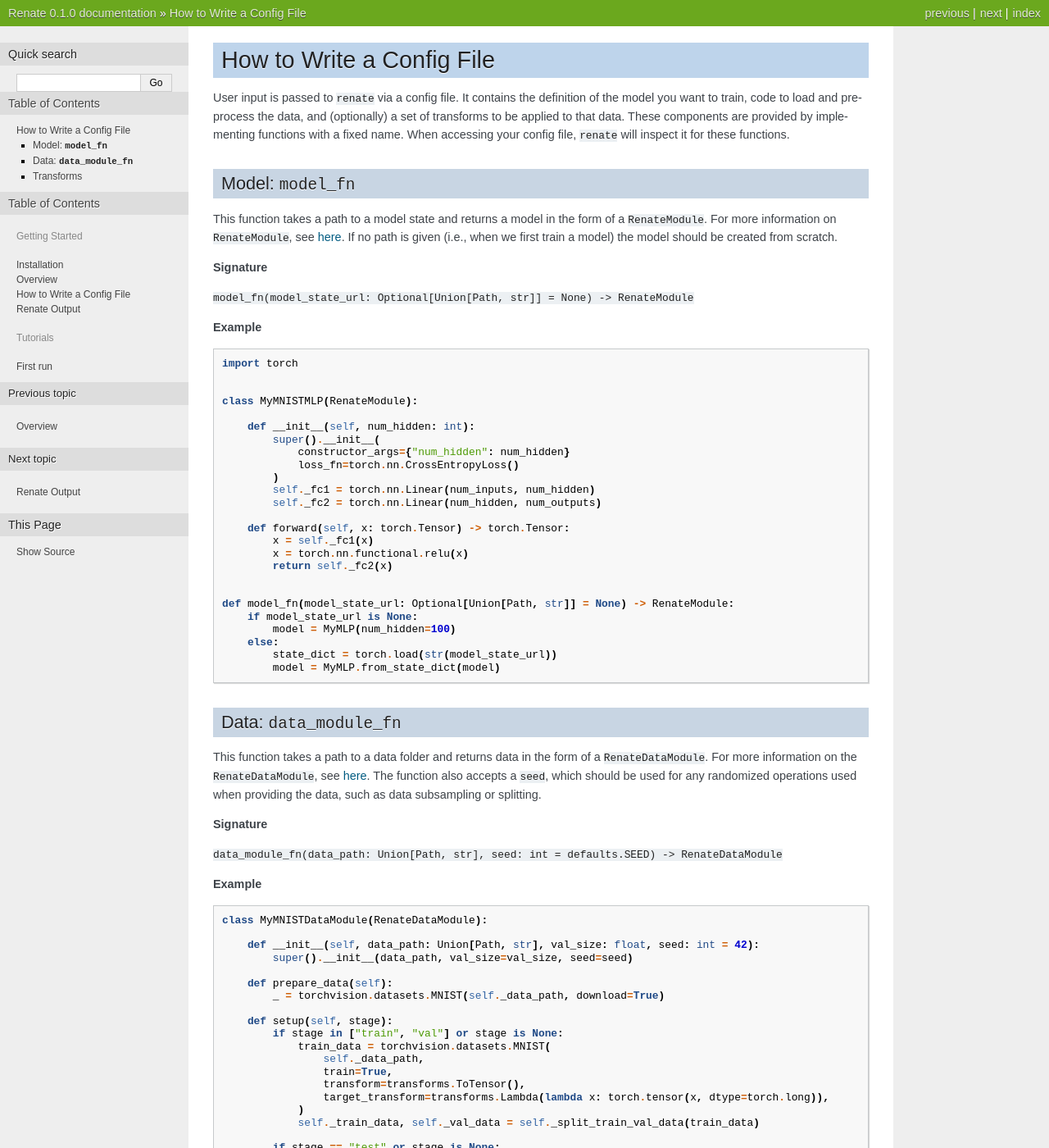
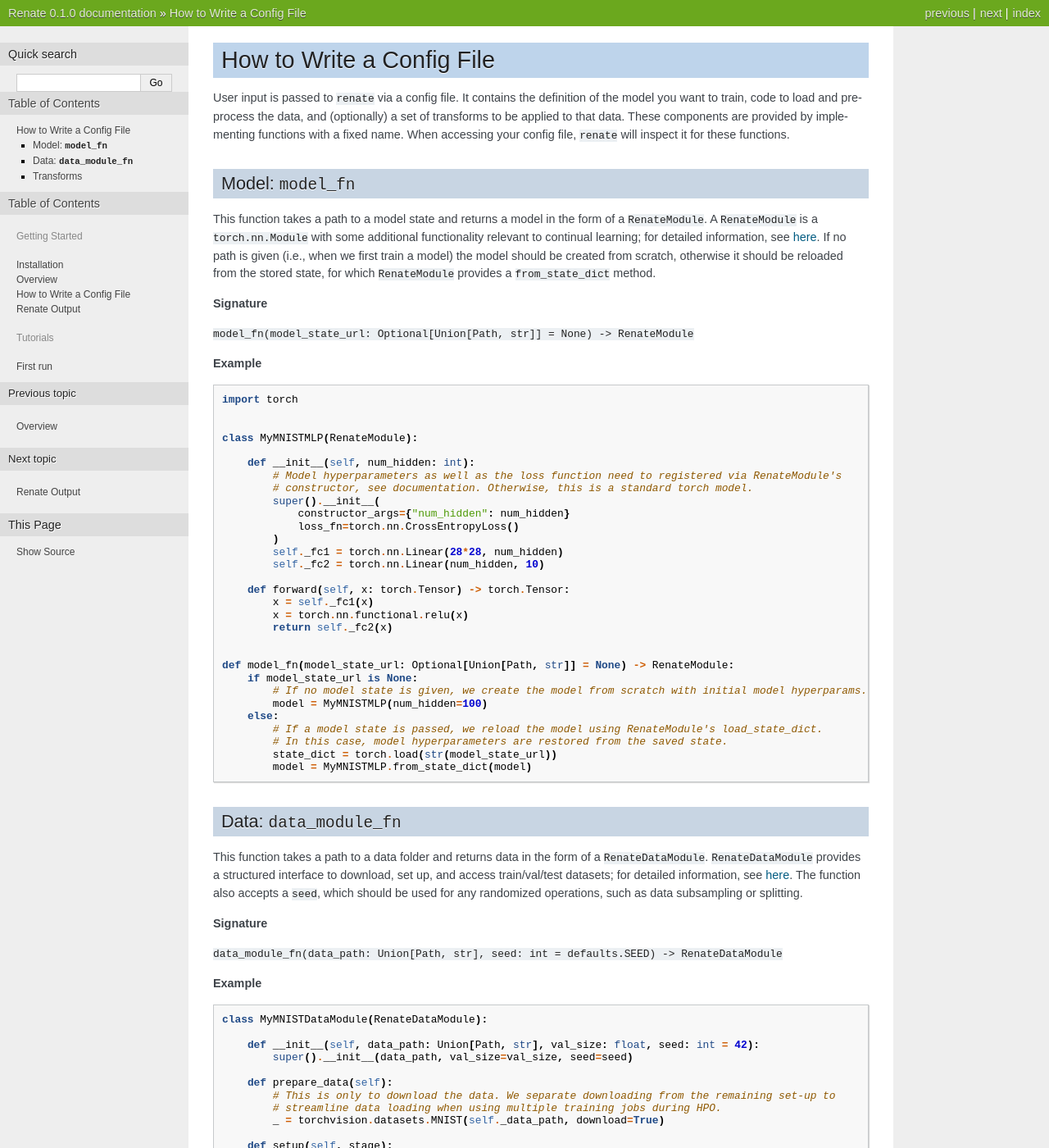
Before and after one commit to awslabs/Renate, a Sphinx documentation site: the page built from doc/getting_started/how_to_renate_config.md, in a window 1280 px wide and 1400 px high. Shown: the whole window at 82% size. Built offline with Sphinx 7.4.7, drawn with Linux system fonts in a browser that asks for light colours; pages that are not in the unit, such as notebooks, are missing from menus; some of the changed text lies outside the part shown.

Commit message:
Update for the how-to-write-config doc

````diff
--- a/doc/getting_started/how_to_renate_config.md
+++ b/doc/getting_started/how_to_renate_config.md
@@ -9,8 +9,11 @@ When accessing your config file, `renate` will inspect it for these functions.
 ## Model: `model_fn`
 
 This function takes a path to a model state and returns a model in the form of a `RenateModule`.
-For more information on `RenateModule`, see [here](TODO).
-If no path is given (i.e., when we first train a model) the model should be created from scratch.
+A `RenateModule` is a `torch.nn.Module` with some additional functionality relevant to continual learning;
+for detailed information, see [here](TODO).
+If no path is given (i.e., when we first train a model) the model should be created from scratch,
+otherwise it should be reloaded from the stored state, for which `RenateModule` provides a
+`from_state_dict` method.
 
 **Signature**
 
@@ -25,12 +28,14 @@ import torch
 class MyMNISTMLP(RenateModule):
 
     def __init__(self, num_hidden: int):
+        # Model hyperparameters as well as the loss function need to registered via RenateModule's
+        # constructor, see documentation. Otherwise, this is a standard torch model.
         super().__init__(
             constructor_args={"num_hidden": num_hidden}
             loss_fn=torch.nn.CrossEntropyLoss()
         )
-        self._fc1 = torch.nn.Linear(num_inputs, num_hidden)
-        self._fc2 = torch.nn.Linear(num_hidden, num_outputs)
+        self._fc1 = torch.nn.Linear(28*28, num_hidden)
+        self._fc2 = torch.nn.Linear(num_hidden, 10)
 
     def forward(self, x: torch.Tensor) -> torch.Tensor:
         x = self._fc1(x)
@@ -40,19 +45,21 @@ class MyMNISTMLP(RenateModule):
 
 def model_fn(model_state_url: Optional[Union[Path, str]] = None) -> RenateModule:
     if model_state_url is None:
-        model = MyMLP(num_hidden=100)
+        # If no model state is given, we create the model from scratch with initial model hyperparams.
+        model = MyMNISTMLP(num_hidden=100)
     else:
+        # If a model state is passed, we reload the model using RenateModule's load_state_dict.
+        # In this case, model hyperparameters are restored from the saved state.
         state_dict = torch.load(str(model_state_url))
-        model = MyMLP.from_state_dict(model)
+        model = MyMNISTMLP.from_state_dict(model)
 ```
 
 
 ## Data: `data_module_fn`
 
 This function takes a path to a data folder and returns data in the form of a `RenateDataModule`.
-For more information on the `RenateDataModule`, see [here](TODO).
-The function also accepts a `seed`, which should be used for any randomized operations used when
-providing the data, such as data subsampling or splitting.
+`RenateDataModule` provides a structured interface to download, set up, and access train/val/test datasets; for detailed information, see [here](TODO).
+The function also accepts a `seed`, which should be used for any randomized operations, such as data subsampling or splitting.
 
 **Signature**
 
@@ -67,9 +74,12 @@ class MyMNISTDataModule(RenateDataModule):
         super().__init__(data_path, val_size=val_size, seed=seed)
 
     def prepare_data(self):
+        # This is only to download the data. We separate downloading from the remaining set-up to
+        # streamline data loading when using multiple training jobs during HPO.
         _ = torchvision.datasets.MNIST(self._data_path, download=True)
 
     def setup(self, stage):
+        # This sets up train/val/test datasets, assuming data has already been downloaded.
         if stage in ["train", "val"] or stage is None:
             train_data = torchvision.datasets.MNIST(
                 self._data_path,
@@ -96,13 +106,15 @@ def data_module_fn(data_path: Union[Path, str], seed) -> RenateDataModule:
 ## Transforms
 
 Transforms for data preprocessing or augmentation are often applied "inside" of torch datasets.
-That is, `x, y = dataset[i]` returns a fully-preprocessed and potentially augmented data point, ready to
-be passed to a torch model.
+That is, `x, y = dataset[i]` returns a fully-preprocessed and potentially augmented data point,
+ready to be passed to a torch model.
 
 In `renate`, transforms should, to some extent, be handled _outside_ of the dataset object.
-This is because many continual learning methods maintain a memory of previously-encountered data points.
+This is because many continual learning methods maintain a memory of previously-encountered data
+points.
 Having access to the _raw_, _untransformed_ data points allows us to store this data in a
 memory-efficient way and ensures that data augmentation operations do not cumulate over time.
+Explicit access to the preprocessing transforms is also useful when deploying a trained model.
 
 It is on the user to decide which transforms to apply inside the dataset and which to pass to
 `renate` explicitly. As a general rule, `dataset[i]` should return `torch.Tensor`s of fixed size and data
````
Also changed, not shown: other parts of doc/getting_started/how_to_renate_config.md (+1 -1 lines).
